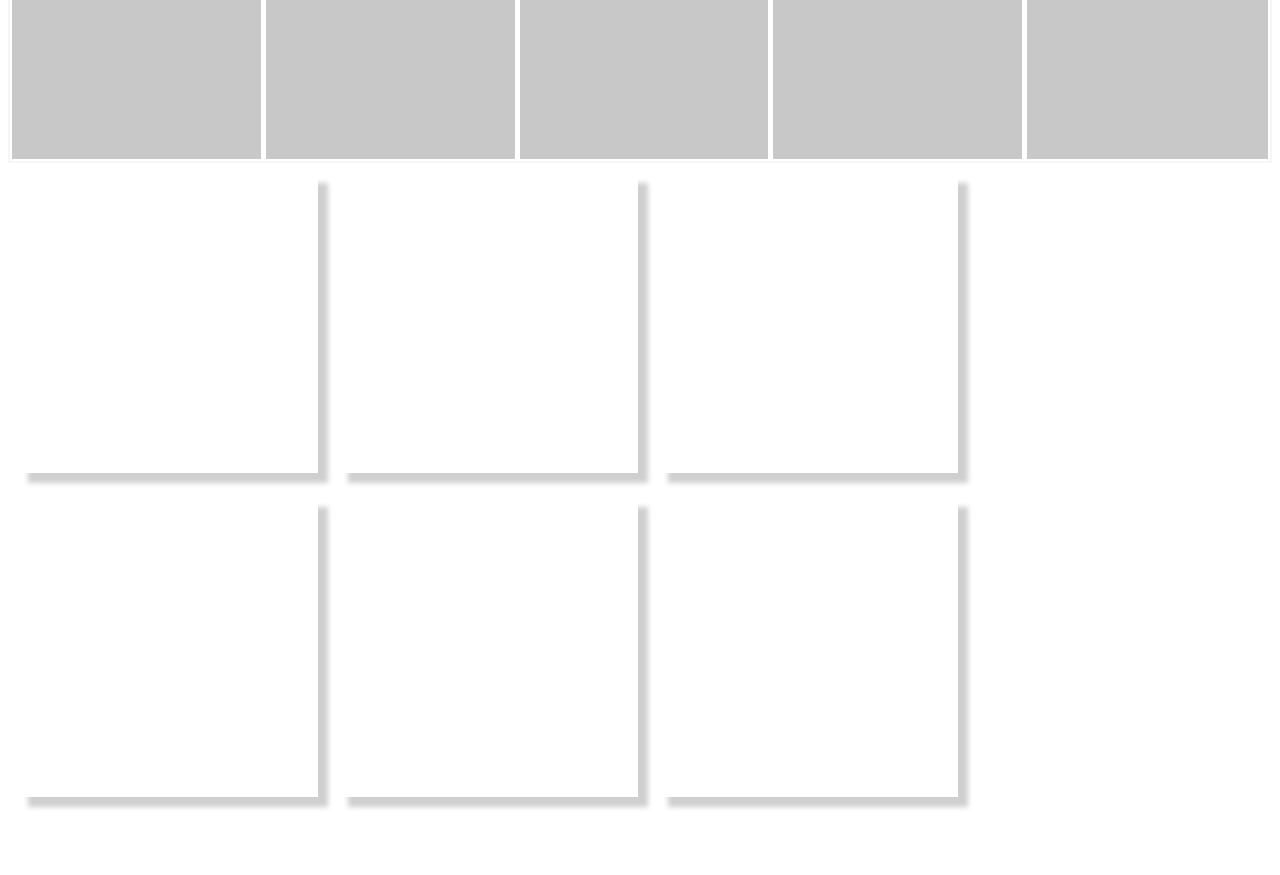
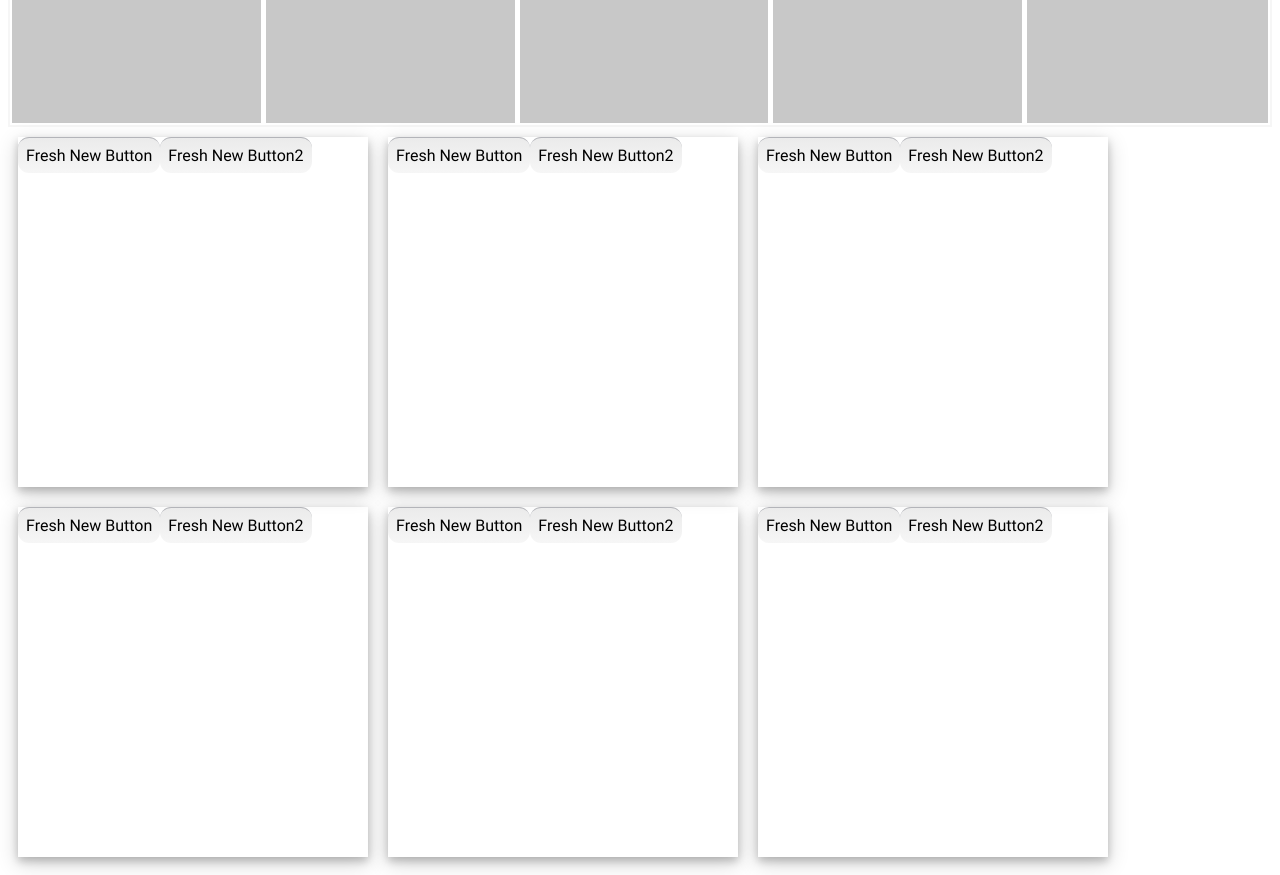
Before and after one commit to fsiliadin/FocusJs, a plain HTML site: page index.html in a window 1280 px wide. Shown: the part 700-1575 px from the top of the page. Before the commit the page ends 1519 px from the top, so only its background shows below. Drawn offline with Linux system fonts and the light colour scheme.

Commit message:
improving grid style

```diff
--- a/focus.css
+++ b/focus.css
@@ -62,10 +62,22 @@
 .tdLast {
 	border-style: none !important;
 }
-
+.basic_grid{
+	display: table;
+	position:relative;
+	margin: auto;
+}
 .basic_grid .gridItem {
 	display: inline-table;
 	margin: 10px;
+	box-shadow: 0 4px 8px 0 rgba(0, 0, 0, 0.2), 0 6px 20px 0 rgba(0, 0, 0, 0.19);
+	-moz-box-shadow: 0 4px 8px 0 rgba(0, 0, 0, 0.2), 0 6px 20px 0 rgba(0, 0, 0, 0.19);
+	-webkit-box-shadow: 0 4px 8px 0 rgba(0, 0, 0, 0.2), 0 6px 20px 0 rgba(0, 0, 0, 0.19);
+	-o-box-shadow: 0 4px 8px 0 rgba(0, 0, 0, 0.2), 0 6px 20px 0 rgba(0, 0, 0, 0.19);
+}
+
+.basic_grid .gridItem:hover {
+
 	-moz-box-shadow: 10px 10px 5px 0px #cfcfcf;
 	-webkit-box-shadow: 10px 10px 5px 0px #cfcfcf;
 	-o-box-shadow: 10px 10px 5px 0px #cfcfcf;
--- a/focus.js
+++ b/focus.js
@@ -1,19 +1,18 @@
 	// focus, the root object that all basic component inherit
 	// it defines generic methods
 	var focus = {
-		generate : function (htmlStr, parentEl, positionInNodeList) {
+		generate : function generate(htmlStr, parentEl, positionInNodeList) {
 			var siblings = parentEl.children;
 			// if the programmer doesn't specify any position by default the position is the last
-			if (typeof positionInNodeList === 'undefined' || positionInNodeList >= siblings.length - 1) {
+			if (typeof positionInNodeList === 'undefined' || positionInNodeList > siblings.length - 1) {
 				parentEl.innerHTML += htmlStr;
 			} else {
 				siblings[positionInNodeList].insertAdjacentHTML("beforebegin", htmlStr);
 			}
 		},
 		// generates a unique hash that is assigned to the created element
-		generateHash: function(){
-			var toReturn = (Math.floor(Math.pow(2,32))*Math.random()+1)/(Math.floor(1000)*Math.random()+1)*Math.exp((Math.floor(10)*Math.random()+1));
-			return toReturn;
+		generateHash: function generateHash(){
+			return (Math.floor(Math.pow(2,32))*Math.random()+1)/(Math.floor(1000)*Math.random()+1)*Math.exp((Math.floor(10)*Math.random()+1));
 		},
 		// this function delegates the programmers events to the body, so that he doesn't have to rebind them after render
 		bindEvent: function (el, events) {
@@ -27,7 +26,7 @@
 			});
 		},
 		// check if the element containing the element to be created exists
-		checkParent: function (parentEl) {
+		checkParent: function checkParent(parentEl) {
 			try {
 				if (parentEl == false) {
 					parentEl = document.querySelectorAll('body');
@@ -40,7 +39,7 @@
 			}
 		},
 
-		render : function (){
+		render : function render(){
 
 		}
 	}
@@ -92,7 +91,7 @@
 				classes = descriptor.class.join(' ');
 				hash = self.generateHash();
 				self.hash = hash;
-				html =  '</div><div class = "shadow-top" style = "height:4px"></div><div id="'+descriptor.id+'" class ="'+classes+'" data-hash="'+hash+'""></div><div class = "shadow-bottom" style = "height:15px"></div>';
+				html =  '<div><div class = "shadow-top" style = "height:4px"></div><div id="'+descriptor.id+'" class ="'+classes+'" data-hash="'+hash+'""></div><div class = "shadow-bottom" style = "height:15px"></div>';
 
 				self.__proto__.generate(html, item, positionInNodeList);
 				if(typeof descriptor.events !== 'undefined') {
@@ -191,6 +190,7 @@
 	}
 
 
+
 	Button.prototype = focus;
 	Banner.prototype = focus;
 	ImageTextZone.prototype = focus;
--- a/index.html
+++ b/index.html
@@ -10,26 +10,8 @@
 	</body>
 
 	<script>
-		var myFirstButton = new Button( "body", {
-			text: "Fresh New Button",
-			class: ["shinny"],
-			events: {
-				click :function(event){
-					console.log('clicked je fais pas les bails');
-				}
 
-			}
-		}, 1);
-		var secondButton = new Button ( "body ", {
-			text: "Fresh New Button2",
-			class: ["shinny"],
-			events: {
-				click :function(event){
-					console.log('clicked je fais les bails');
-				}
 
-			}
-		});
 		var firstBanner = new Banner ("", {
 			class: ['breah']
 		});
@@ -44,8 +26,28 @@
 			class: ['super', 'style', 'grid'],
 			nbItems: 6,
 			id:"badaboum",
-			itemWidth: '300px'
+			itemWidth: '350px'
 		});
+var myFirstButton = new Button( ".gridItem", {
+			text: "Fresh New Button",
+			class: ["shinny"],
+			events: {
+				click :function(event){
+					console.log('clicked je fais pas les bails');
+				}
+
+			}
+		});
+var secondButton = new Button ( ".gridItem ", {
+			text: "Fresh New Button2",
+			class: ["shinny"],
+			events: {
+				click :function(event){
+					console.log('clicked je fais les bails');
+				}
+
+			}
+		},1);
 	</script>
 
 </html>
```
